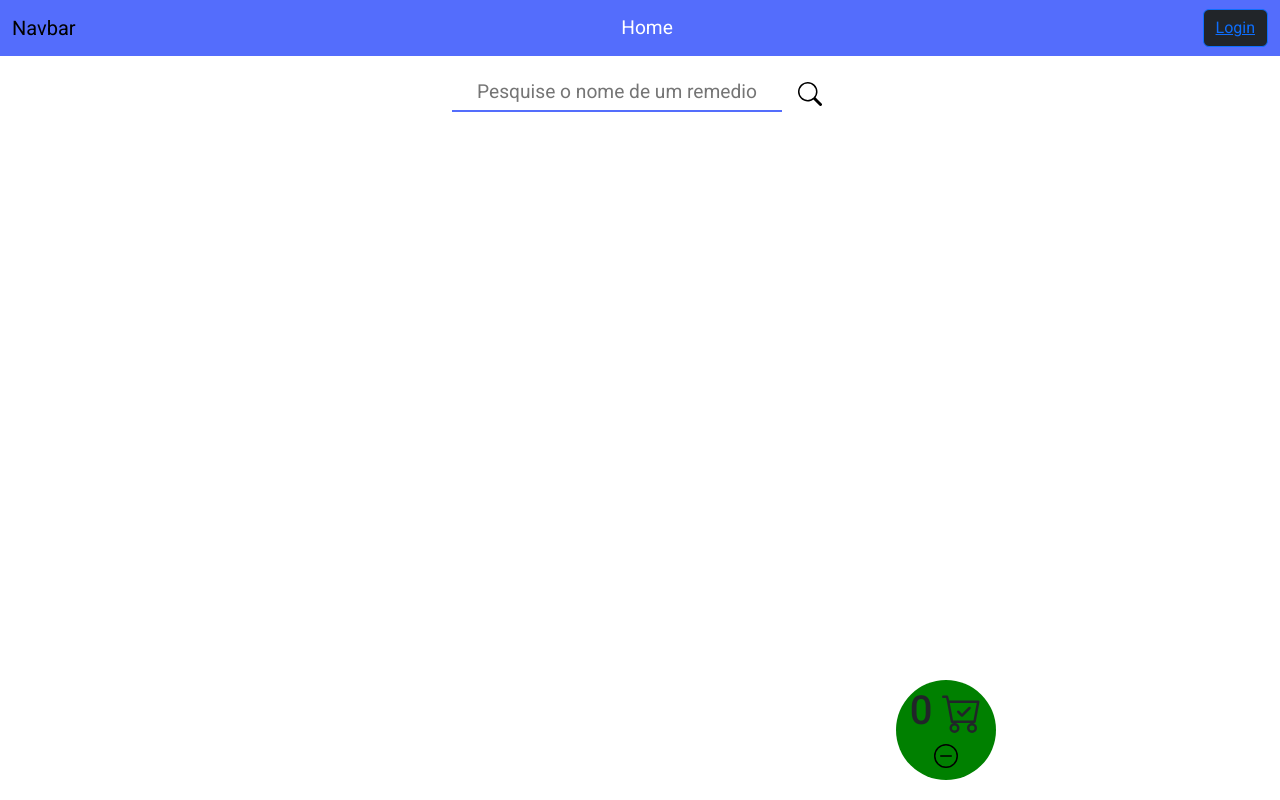
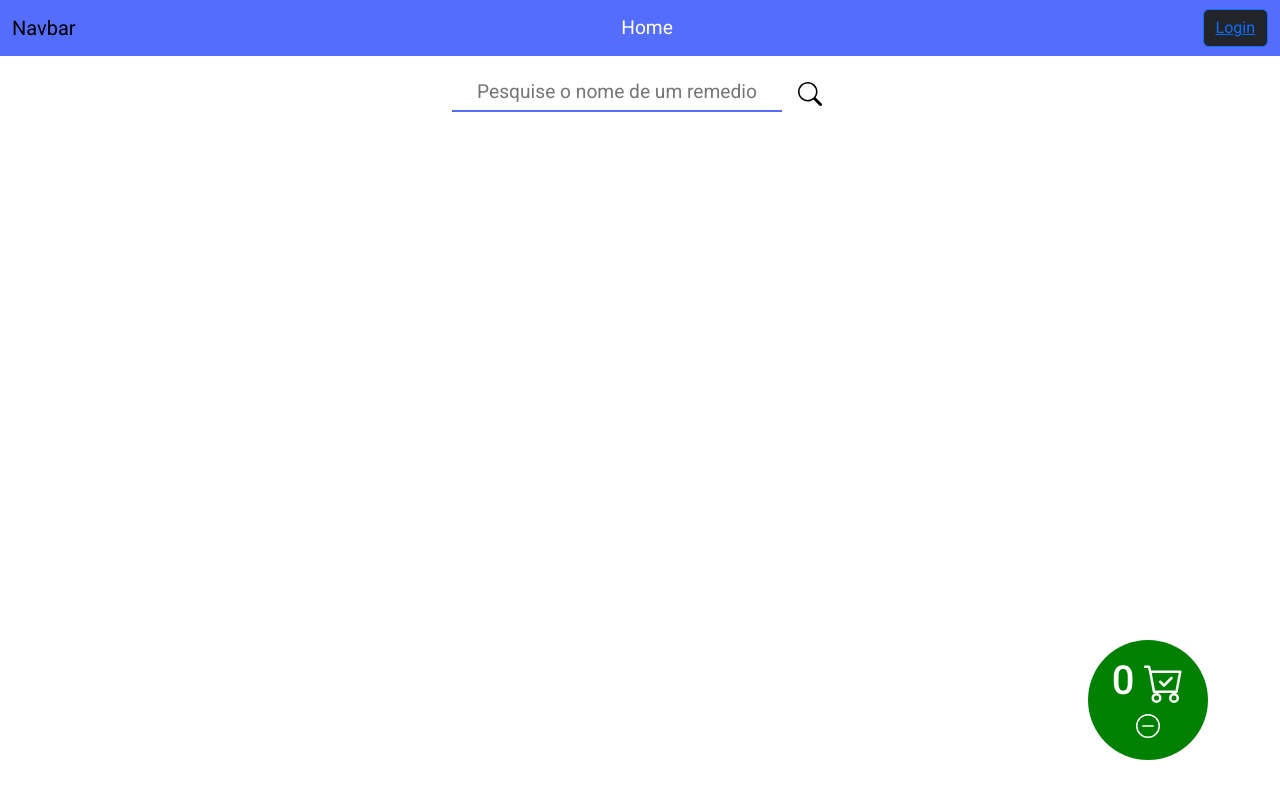
Before and after one commit to guverissimo/global-solution-, a React (Vite) app: page /pedido in a window 1280 px wide. Built offline with nearby package versions, Linux system fonts and the light colour scheme.

Commit message:
Add Responsive pedidos

```diff
--- a/src/css/components/_pedido.sass
+++ b/src/css/components/_pedido.sass
@@ -2,21 +2,22 @@
 .pedido
     .carrinho
         position: fixed
-        top: 85%
-        left: 70%
+        top: 80vh
+        left: 85%
         background-color: green
         border-radius: 50%
         display: flex
         flex-direction: column
         align-items: center
         justify-content: center
-        width: 100px
-        height: 100px
-
+        width: 120px
+        height: 120px
+        color: #FFF
         button
             background-color: transparent
             border: none
-            font-size: calc( $font-size/2  )
+            font-size: calc( $font-size/2 )
+            color: #FFF
 
     form
         display: flex
@@ -31,48 +32,78 @@
             border: none
             border-bottom: 2px solid $bg-cor1
             outline: none
-            font-size: calc( $font-size/2.5  )
+            font-size: calc( $font-size/2.5 )
         button
-            font-size: calc( $font-size/2  )
+            font-size: calc( $font-size/2 )
             height: 40px
             text-align: center
             background-color: transparent
             border: none
-    .sub-info
-        text-align: center
-        margin: 10px
-    .drug
+    .api
         display: flex
         flex-direction: column
-        background-color: #242424
-        color: #fff
-        padding: 1rem
-        margin: 1rem
-        border-radius: 10px
-        p
-            color: #d4d4d4
-        .product-owner
-            margin: 10px 0
-            p
-                color: #d4d4d4
-    .buttons
-        display: flex
-        align-items: center
-        justify-content: space-around
-        margin: 5px
-        .add
-            background-color: green
-            color: white
-            border: none
-            padding: 10px
-            border-radius: 10px
-            &:hover
-                box-shadow: 1px 1px 7px 1px green
-        .remove
-            background-color: red
-            color: white
-            border: none
-            padding: 10px
-            border-radius: 10px
-            &:hover
-                box-shadow: 1px 1px 7px 1px red
+
+        .sub-info
+            grid-area: info
+            text-align: center
+            margin: 10px
+        .drugs
+            margin: 0 auto
+            .drug
+                display: flex
+                flex-direction: column
+                justify-content: space-around
+                background-color: #242424
+                color: #fff
+                padding: 1rem
+                margin: 5px
+                border-radius: 10px
+                width: 350px
+                height: 280px
+                p
+                    color: #d4d4d4
+                .product-owner
+                    margin: 10px 0
+                    p
+                        color: #d4d4d4
+            .buttons
+                display: flex
+                align-items: center
+                justify-content: space-around
+                margin: 5px
+                .add
+                    background-color: green
+                    color: white
+                    border: none
+                    padding: 10px
+                    border-radius: 10px
+                    &:hover
+                        box-shadow: 1px 1px 7px 1px green
+                .remove
+                    background-color: red
+                    color: white
+                    border: none
+                    padding: 10px
+                    border-radius: 10px
+                    &:hover
+                        box-shadow: 1px 1px 7px 1px red
+
+@media screen and (min-width: 768px)
+    .carrinho
+        position: fixed
+        top: 80%
+    .drugs
+        display: grid
+        grid-template-columns: 1fr 1fr
+@media screen and (min-width: 1150px)
+    .drugs
+        display: grid
+        grid-template-columns: 1fr 1fr 1fr
+@media screen and (min-width: 1200px)
+    .carrinho
+        position: fixed
+        top: 9%
+        left: 90%
+    .drugs
+        display: grid
+        grid-template-columns: 1fr 1fr 1fr 1fr
--- a/src/css/style.css
+++ b/src/css/style.css
@@ -393,21 +393,23 @@ h1, p {
 }
 .pedido .carrinho {
   position: fixed;
-  top: 85%;
-  left: 70%;
+  top: 80vh;
+  left: 85%;
   background-color: green;
   border-radius: 50%;
   display: flex;
   flex-direction: column;
   align-items: center;
   justify-content: center;
-  width: 100px;
-  height: 100px;
+  width: 120px;
+  height: 120px;
+  color: #FFF;
 }
 .pedido .carrinho button {
   background-color: transparent;
   border: none;
   font-size: 1.5rem;
+  color: #FFF;
 }
 .pedido form {
   display: flex;
@@ -432,51 +434,90 @@ h1, p {
   background-color: transparent;
   border: none;
 }
-.pedido .sub-info {
+.pedido .api {
+  display: flex;
+  flex-direction: column;
+}
+.pedido .api .sub-info {
+  grid-area: info;
   text-align: center;
   margin: 10px;
 }
-.pedido .drug {
+.pedido .api .drugs {
+  margin: 0 auto;
+}
+.pedido .api .drugs .drug {
   display: flex;
   flex-direction: column;
+  justify-content: space-around;
   background-color: #242424;
   color: #fff;
   padding: 1rem;
-  margin: 1rem;
+  margin: 5px;
   border-radius: 10px;
+  width: 350px;
+  height: 280px;
 }
-.pedido .drug p {
+.pedido .api .drugs .drug p {
   color: #d4d4d4;
 }
-.pedido .drug .product-owner {
+.pedido .api .drugs .drug .product-owner {
   margin: 10px 0;
 }
-.pedido .drug .product-owner p {
+.pedido .api .drugs .drug .product-owner p {
   color: #d4d4d4;
 }
-.pedido .buttons {
+.pedido .api .drugs .buttons {
   display: flex;
   align-items: center;
   justify-content: space-around;
   margin: 5px;
 }
-.pedido .buttons .add {
+.pedido .api .drugs .buttons .add {
   background-color: green;
   color: white;
   border: none;
   padding: 10px;
   border-radius: 10px;
 }
-.pedido .buttons .add:hover {
+.pedido .api .drugs .buttons .add:hover {
   box-shadow: 1px 1px 7px 1px green;
 }
-.pedido .buttons .remove {
+.pedido .api .drugs .buttons .remove {
   background-color: red;
   color: white;
   border: none;
   padding: 10px;
   border-radius: 10px;
 }
-.pedido .buttons .remove:hover {
+.pedido .api .drugs .buttons .remove:hover {
   box-shadow: 1px 1px 7px 1px red;
+}
+
+@media screen and (min-width: 768px) {
+  .carrinho {
+    position: fixed;
+    top: 80%;
+  }
+  .drugs {
+    display: grid;
+    grid-template-columns: 1fr 1fr;
+  }
+}
+@media screen and (min-width: 1150px) {
+  .drugs {
+    display: grid;
+    grid-template-columns: 1fr 1fr 1fr;
+  }
+}
+@media screen and (min-width: 1200px) {
+  .carrinho {
+    position: fixed;
+    top: 9%;
+    left: 90%;
+  }
+  .drugs {
+    display: grid;
+    grid-template-columns: 1fr 1fr 1fr 1fr;
+  }
 }/*# sourceMappingURL=style.css.map */
--- a/src/pages/Pedido.jsx
+++ b/src/pages/Pedido.jsx
@@ -1,5 +1,5 @@
 import { useState } from "react";
-import { BsSearch, BsCartCheck, BsDashCircle  } from "react-icons/bs";
+import { BsSearch, BsCartCheck, BsDashCircle } from "react-icons/bs";
 
 const Pedido = () => {
   const [remedio, setRemedio] = useState("");
@@ -41,8 +41,13 @@ const Pedido = () => {
     <>
       <div className="pedido">
         <div className="carrinho">
-          <h1> {carrinho} <BsCartCheck /></h1>
-          <button onClick={deleteCarrinho}><BsDashCircle /></button>
+          <h1>
+            {" "}
+            {carrinho} <BsCartCheck />
+          </h1>
+          <button onClick={deleteCarrinho}>
+            <BsDashCircle />
+          </button>
         </div>
         <form onSubmit={serachDrug}>
           <input
@@ -56,12 +61,14 @@ const Pedido = () => {
             <BsSearch />
           </button>
         </form>
+        <div className="api">
           {valid ? (
             <>
               <p className="sub-info">
                 Resultado da busca {remedio}: <br />
                 Total {result.numberOfElements}
               </p>
+              <div className="drugs">
                 {drugs.map((item) => {
                   return (
                     <div className="drug" key={item.idProduto}>
@@ -83,10 +90,12 @@ const Pedido = () => {
                     </div>
                   );
                 })}
+              </div>
             </>
           ) : (
             ""
           )}
+        </div>
       </div>
     </>
   );
```
Also changed, not shown: 1 other file (tests, documents, lock files or other folders). Lines whose indentation alone changed are shown as unchanged.
